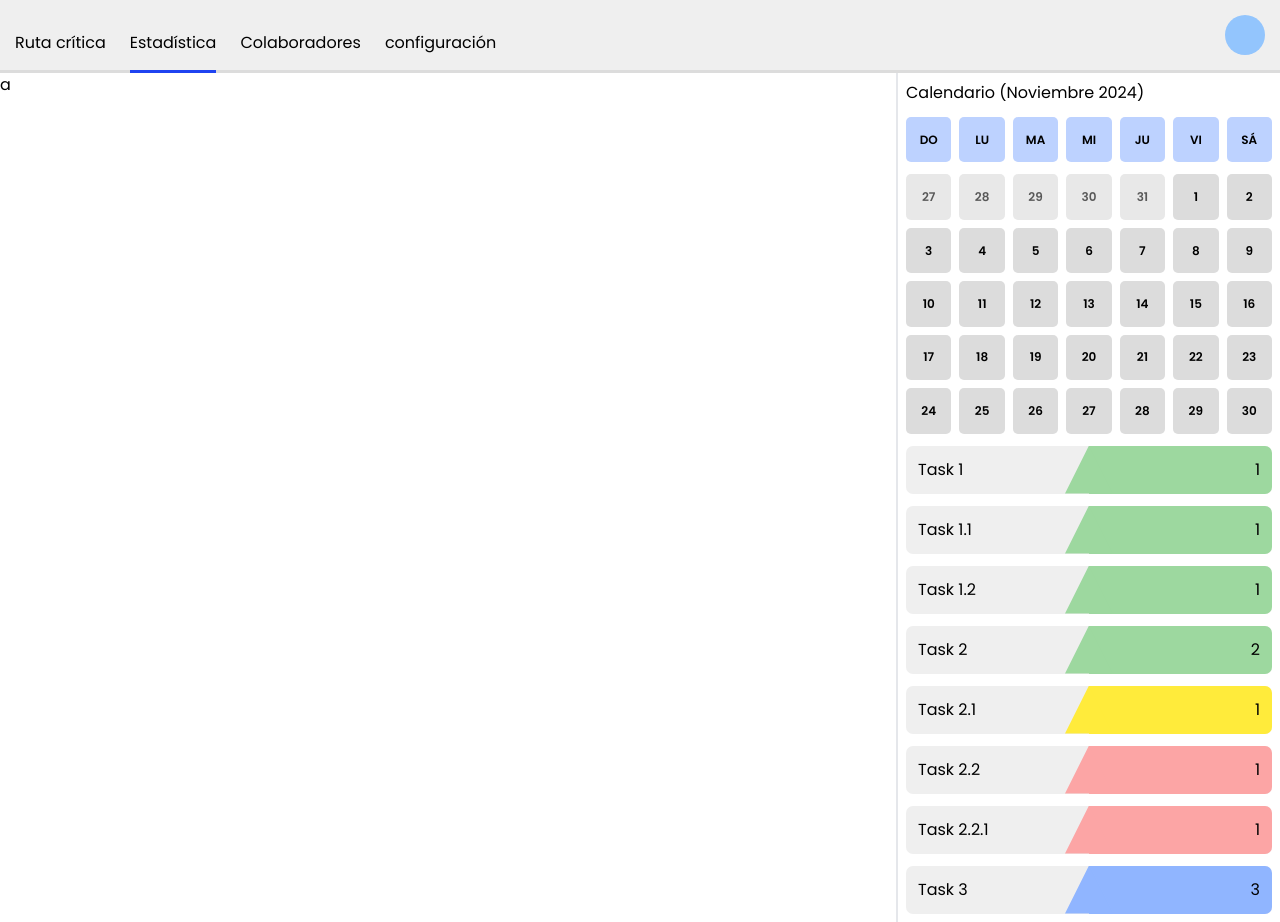
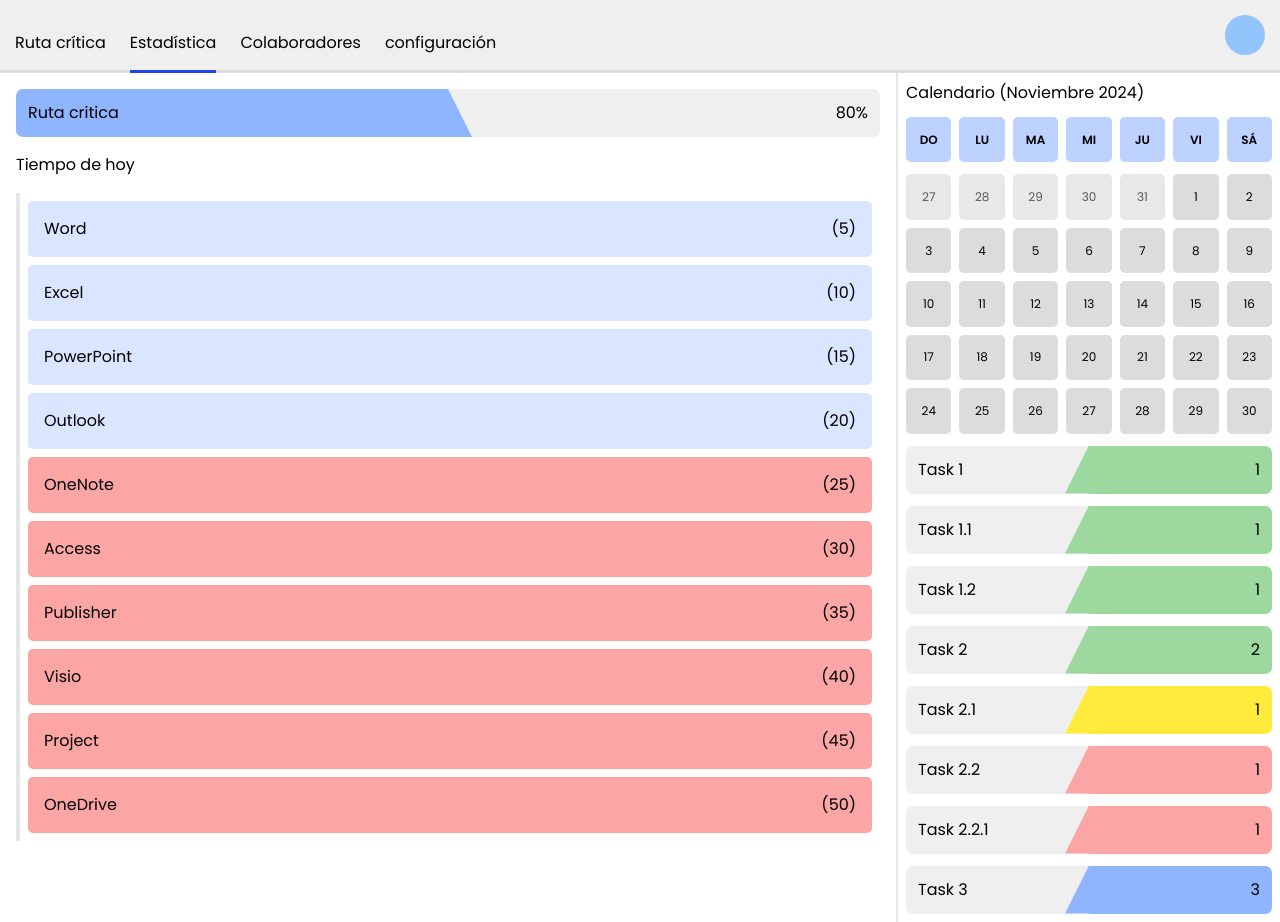
Before and after one commit to Cactuswow/proactime, a Next.js app: page /application/statistic in a window 1280 px wide. Built offline with nearby package versions, Linux system fonts and the light colour scheme.

Commit message:
statistic: graphic app time

```diff
--- a/src/app/application/components/task/styles.module.css
+++ b/src/app/application/components/task/styles.module.css
@@ -10,19 +10,19 @@
   transform: translateY(-5px);
 }
 
-.taskView .container {
+.container {
   padding: 12px;
   flex: 1 1 0;
   z-index: 10;
 }
 
-.taskView .time {
+.time {
   max-width: 300px;
   text-align: right;
   position: relative;
 }
 
-.taskView .triangle {
+.triangle {
   content: '';
   clip-path: polygon(50% 0%, 0% 100%, 100% 100%);
   position: absolute;
--- /dev/null
+++ b/src/app/application/statistic/components/app-graphic/appGraphic.tsx
@@ -0,0 +1,22 @@
+import { applications } from '../../constants'
+import styles from './styles.module.css'
+
+export function AppGraphic() {
+  return (
+    <section className='flex flex-col gap-4'>
+      <p>Tiempo de hoy</p>
+
+      <div className='border-l-4 flex flex-col gap-2 p-2'>
+        {applications.map(app => (
+          <div
+            className={`${styles.appGraphic} ${!app.permitted && styles.restricted}`}
+            key={app.id}
+          >
+            <p>{app.name}</p>
+            <p>({app.time})</p>
+          </div>
+        ))}
+      </div>
+    </section>
+  )
+}
--- /dev/null
+++ b/src/app/application/statistic/components/app-graphic/styles.module.css
@@ -0,0 +1,11 @@
+.appGraphic {
+  padding: 16px;
+  border-radius: 5px;
+  display: flex;
+  justify-content: space-between;
+  background-color: var(--hawkes-blue-200);
+}
+
+.restricted {
+  background-color: var(--sweet-pink-300);
+}
--- a/src/app/application/statistic/components/calendar/styles.module.css
+++ b/src/app/application/statistic/components/calendar/styles.module.css
@@ -7,12 +7,18 @@
   justify-content: center;
   align-items: center;
   border-radius: 5px;
-  font-weight: 600;
+  font-weight: 500;
   font-size: 0.75rem;
+  transition: transform 0.3s;
+}
+
+.cell:hover {
+  transform: scale(0.95);
 }
 
 .headerCell {
   background-color: var(--jordy-blue-200);
+  font-weight: 600;
 }
 
 .notCurrentMonth {
--- /dev/null
+++ b/src/app/application/statistic/components/critical-path-percent/criticalPathPercent.tsx
@@ -0,0 +1,15 @@
+import taskStyles from '../../../components/task/styles.module.css'
+import styles from './styles.module.css'
+
+export function CriticalPathPercent() {
+  return (
+    <div className={styles.percentBar}>
+      <div className={`${taskStyles.container} ${styles.progress}`}>
+        <p>Ruta critica</p>
+        <span className={`${styles.triangle}`} />
+      </div>
+
+      <p className={`${taskStyles.container} text-right`}>80%</p>
+    </div>
+  )
+}
--- /dev/null
+++ b/src/app/application/statistic/components/critical-path-percent/styles.module.css
@@ -0,0 +1,28 @@
+.percentBar {
+  display: flex;
+  background-color: var(--white-100);
+  border-radius: 7px;
+  overflow: hidden;
+  transition: transform 0.3s;
+}
+
+.percentBar:hover {
+  transform: scale(0.99);
+}
+
+.progress {
+  background-color: var(--jordy-blue-400);
+  position: relative;
+}
+
+.percentBar .triangle {
+  content: '';
+  clip-path: polygon(50% 0%, 0% 100%, 100% 100%);
+  position: absolute;
+  right: 0;
+  top: 0;
+  height: 100%;
+  aspect-ratio: 1;
+  transform: translateX(50%);
+  background: var(--jordy-blue-400);
+}
--- /dev/null
+++ b/src/app/application/statistic/constants.ts
@@ -0,0 +1,64 @@
+import type { Application } from './interfaces'
+
+export const applications: Application[] = [
+  {
+    id: 1,
+    name: 'Word',
+    time: 5,
+    permitted: true
+  },
+  {
+    id: 2,
+    name: 'Excel',
+    time: 10,
+    permitted: true
+  },
+  {
+    id: 3,
+    name: 'PowerPoint',
+    time: 15,
+    permitted: true
+  },
+  {
+    id: 4,
+    name: 'Outlook',
+    time: 20,
+    permitted: true
+  },
+  {
+    id: 5,
+    name: 'OneNote',
+    time: 25,
+    permitted: false
+  },
+  {
+    id: 6,
+    name: 'Access',
+    time: 30,
+    permitted: false
+  },
+  {
+    id: 7,
+    name: 'Publisher',
+    time: 35,
+    permitted: false
+  },
+  {
+    id: 8,
+    name: 'Visio',
+    time: 40,
+    permitted: false
+  },
+  {
+    id: 9,
+    name: 'Project',
+    time: 45,
+    permitted: false
+  },
+  {
+    id: 10,
+    name: 'OneDrive',
+    time: 50,
+    permitted: false
+  }
+]
--- /dev/null
+++ b/src/app/application/statistic/interfaces.ts
@@ -0,0 +1,6 @@
+export interface Application {
+  id: number
+  name: string
+  time: number
+  permitted: boolean
+}
--- a/src/app/application/statistic/page.tsx
+++ b/src/app/application/statistic/page.tsx
@@ -1,14 +1,19 @@
 import { mockTasks } from '../constants'
 import { TaskList } from '../critical-path/components/task-list/taskList'
+import { AppGraphic } from './components/app-graphic/appGraphic'
 import { Calendar } from './components/calendar/calendar'
 import { months } from './components/calendar/constants'
+import { CriticalPathPercent } from './components/critical-path-percent/criticalPathPercent'
 
 export default function Page() {
   const date = new Date()
 
   return (
     <main className='flex flex-1'>
-      <div className='flex flex-1'>a</div>
+      <div className='flex flex-1 flex-col p-4 gap-4'>
+        <CriticalPathPercent />
+        <AppGraphic />
+      </div>
       <div className='flex flex-col gap-3 flex-1 p-2 max-w-sm border-l-2'>
         <p>
           Calendario ({months[date.getMonth()]} {date.getFullYear()})
```
